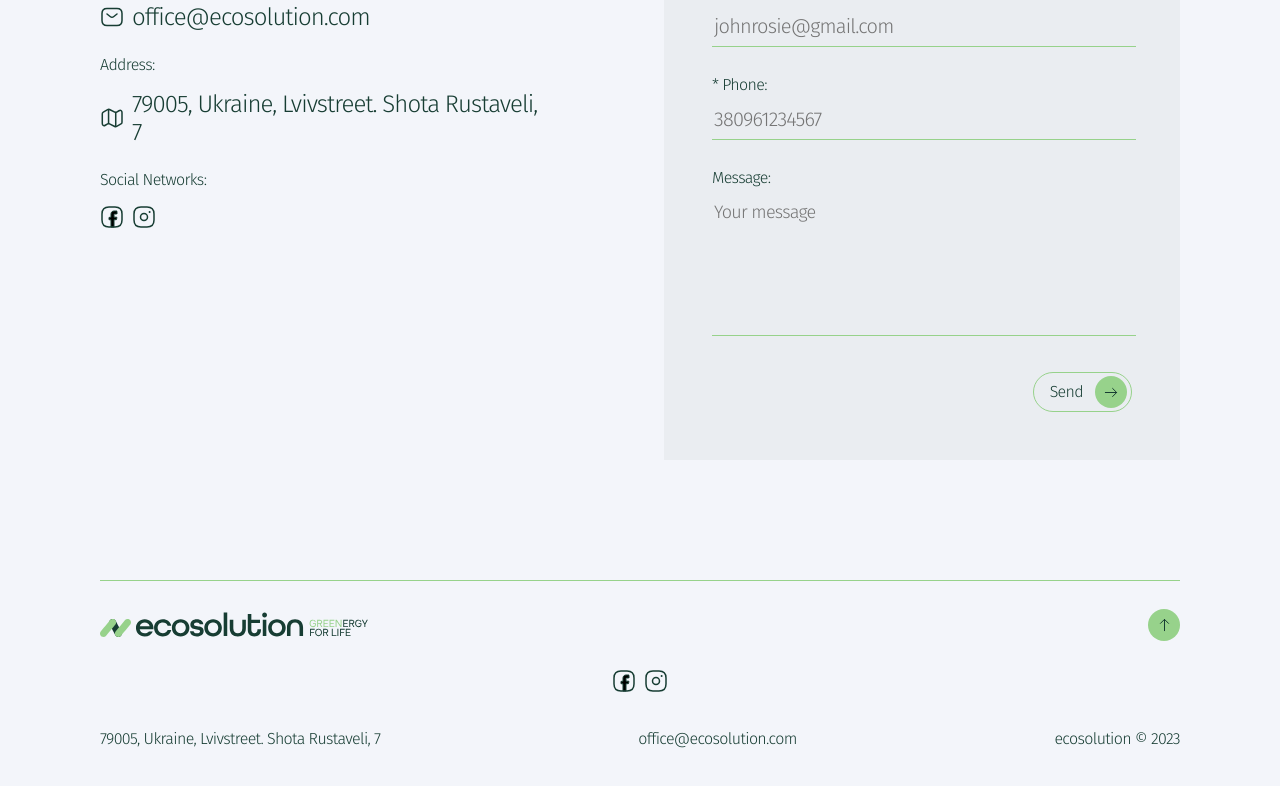
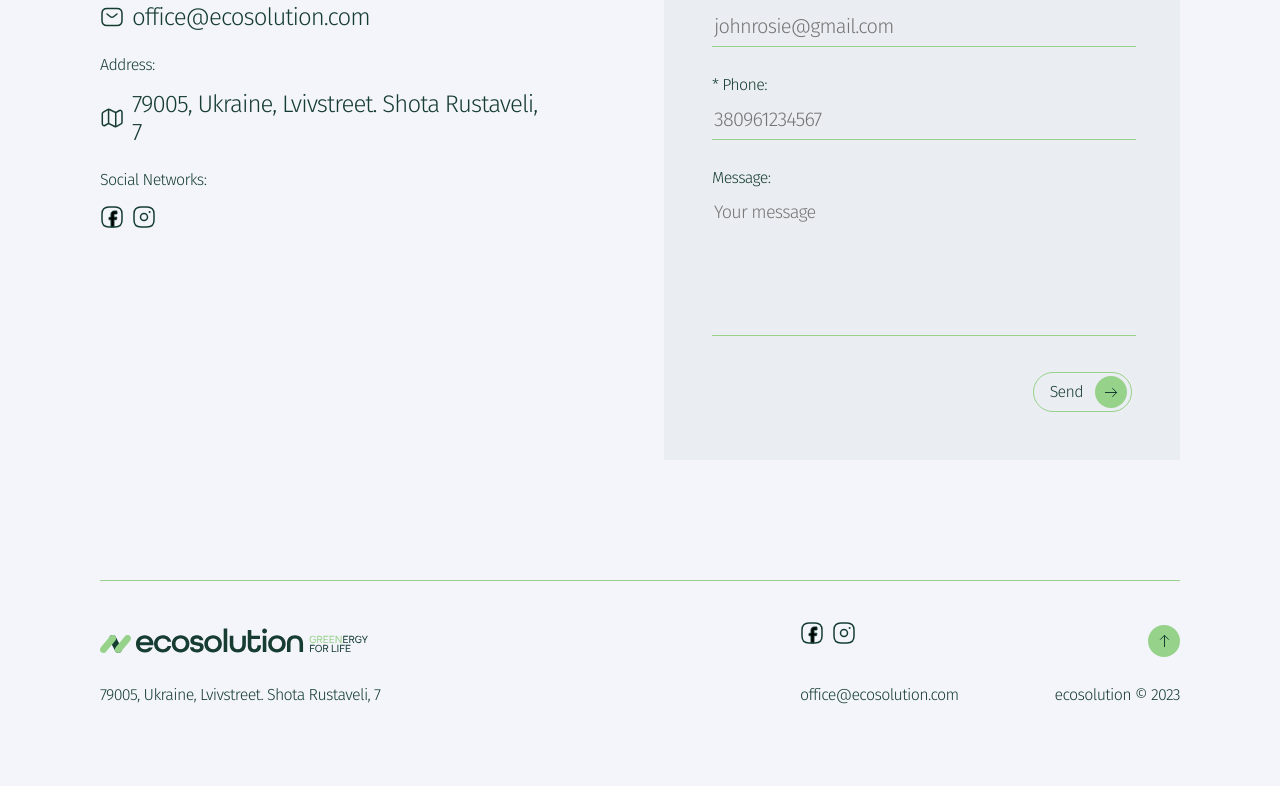
Before and after one commit to yurii-kovalchuk/ecosolution, a React (Vite) app: page / in a window 1280 px wide. Shown: the part 6829-7615 px from the top of the page. After the commit the page ends 7573 px from the top, so only its background shows below. Built offline with nearby package versions, Linux system fonts and the light colour scheme.

Commit message:
add adaptive styles for tablet and desktop to footer

```diff
--- a/src/components/ContactForm/ContactForm.jsx
+++ b/src/components/ContactForm/ContactForm.jsx
@@ -31,12 +31,14 @@ const ContactForm = () => {
         .email("Wrong Email")
         .required("Email cannot be empty"),
       phone: Yup.string()
-        .matches(/^3[0-9]{9}$/, "Wrong Phone")
+        .matches(/^3[0-9]{11}$/, "Wrong Phone")
         .required("Phone cannot be empty"),
       message: Yup.string().min(3, "Too short").max(300, "Too long"),
     }),
-    onSubmit: (values) => {
+    onSubmit: (values, formik) => {
       console.log(values);
+      alert("Success!");
+      formik.resetForm();
     },
   });
   return (
--- a/src/components/Footer/Footer.jsx
+++ b/src/components/Footer/Footer.jsx
@@ -11,7 +11,8 @@ import {
   SocialIcons,
   SocialLink,
   AddressWrap,
-  Copyright,
+  Wrapper,
+  MailWrap,
 } from "./Footer.styled";
 
 const Footer = () => {
@@ -23,12 +24,17 @@ const Footer = () => {
     <footer>
       <Container>
         <FootContainer>
+          <Wrapper>
             <FootHead>
               <Logo />
-            <FootLinkIcon href="/" onClick={(evt) => handleClick("main", evt)}>
+              <FootLinkIcon
+                href="/"
+                onClick={(evt) => handleClick("main", evt)}
+              >
                 <ArrowRightIcon />
               </FootLinkIcon>
             </FootHead>
+
             <SocialIcons>
               <li>
                 <SocialLink
@@ -49,6 +55,8 @@ const Footer = () => {
                 </SocialLink>
               </li>
             </SocialIcons>
+          </Wrapper>
+
           <AddressWrap>
             <a
               href="https://maps.app.goo.gl/msprbJhQzirMxe1q8"
@@ -57,9 +65,10 @@ const Footer = () => {
             >
               <span>79005, Ukraine, Lvivstreet. Shota Rustaveli, 7</span>
             </a>
-            <a href="mailto: office@ecosolution.com">
+
+            <MailWrap href="mailto: office@ecosolution.com">
               <span>office@ecosolution.com</span>
-            </a>
+            </MailWrap>
             <span>ecosolution © 2023</span>
           </AddressWrap>
         </FootContainer>
--- a/src/components/Footer/Footer.styled.jsx
+++ b/src/components/Footer/Footer.styled.jsx
@@ -3,6 +3,9 @@ import styled from "styled-components";
 export const FootContainer = styled.div`
   padding: 24px 0;
   border-top: 1px solid var(--green-btn-color);
+  @media screen and (min-width: 768px) {
+    padding: 40px 0;
+  }
 `;
 
 export const FootHead = styled.div`
@@ -39,6 +42,12 @@ export const FootLinkIcon = styled.a`
   }
 `;
 
+export const Wrapper = styled.div`
+  @media screen and (min-width: 768px) {
+    position: relative;
+  }
+`;
+
 export const SocialIcons = styled.ul`
   margin-bottom: 24px;
   display: flex;
@@ -47,6 +56,30 @@ export const SocialIcons = styled.ul`
 
   svg path {
     stroke: var(--dark-green-btn-color);
+  }
+
+  @media screen and (min-width: 768px) {
+    position: absolute;
+    top: 0;
+    right: calc(50% - 12px);
+    transform: translateX(100%);
+  }
+
+  @media screen and (min-width: 1280px) {
+    right: var(--desktop-width);
+  }
+`;
+
+export const MailWrap = styled.a`
+  @media screen and (min-width: 768px) {
+    position: absolute;
+    top: 0;
+    right: calc(50% - 12px);
+    transform: translateX(100%);
+  }
+
+  @media screen and (min-width: 1280px) {
+    right: var(--desktop-width);
   }
 `;
 
@@ -73,6 +106,7 @@ export const AddressWrap = styled.div`
   justify-content: space-between;
   align-items: center;
   gap: 16px;
+  position: relative;
 
   color: var(--dark-green-btn-color);
   font-family: var(--second-font);
@@ -88,10 +122,6 @@ export const AddressWrap = styled.div`
 
   @media screen and (min-width: 768px) {
     flex-direction: row;
-    padding: 16px 0 40px;
-  }
-  @media screen and (min-width: 1280px) {
-    padding: 12px 0 36px;
   }
 `;
 
```
Lines whose indentation alone changed are shown as unchanged.
